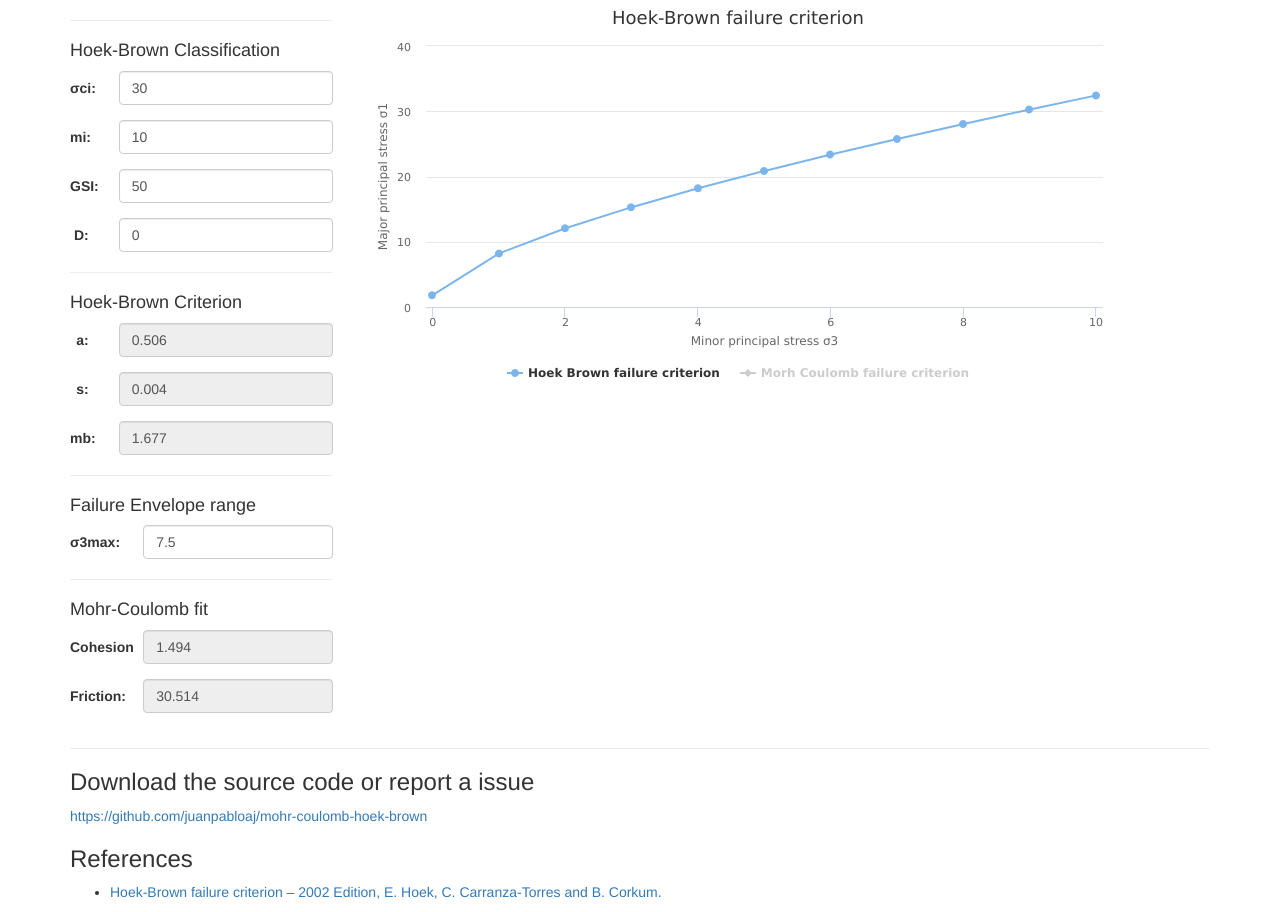
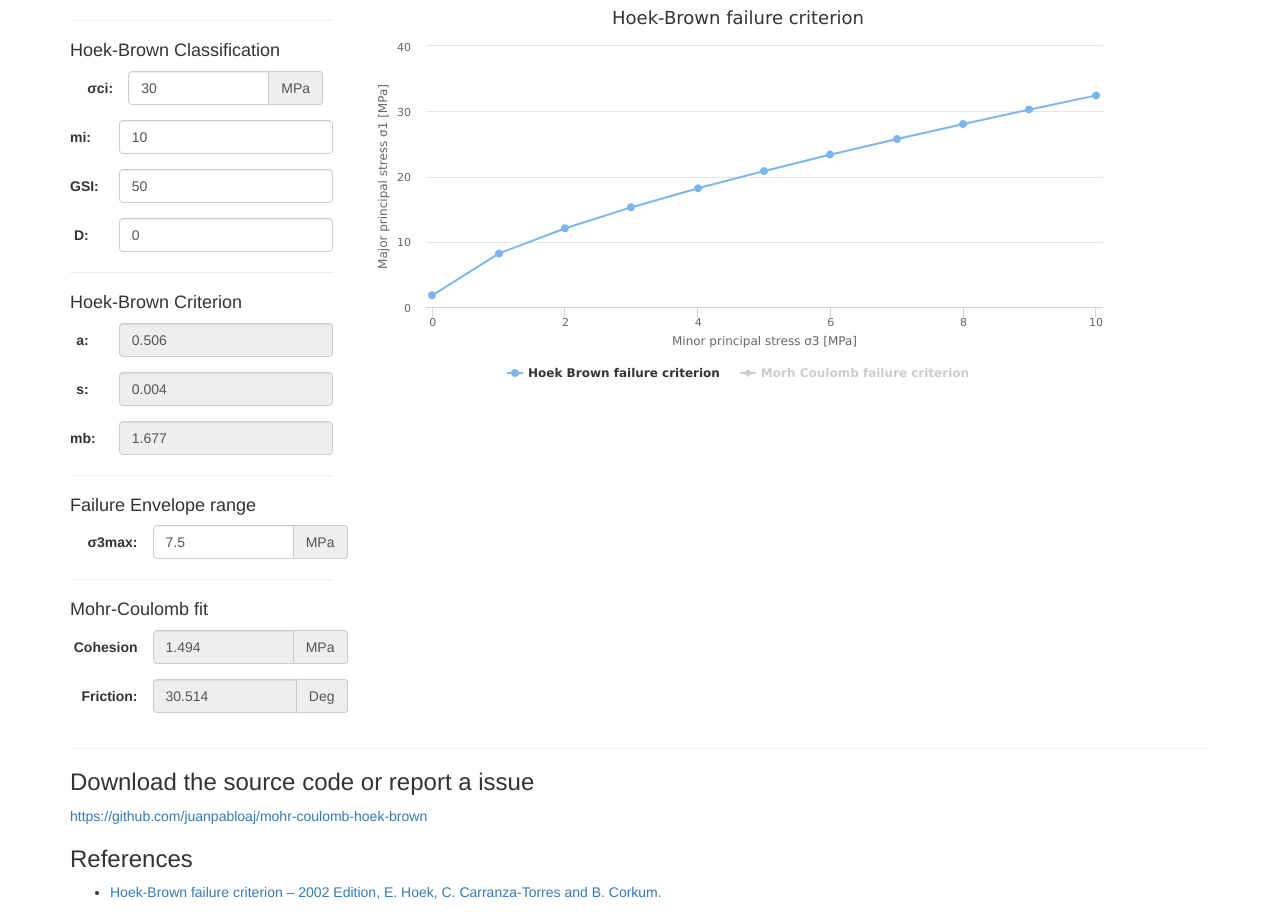
Before and after one commit to juanpabloaj/mohr-coulomb-hoek-brown, a website: page index.html in a window 1280 px wide. Drawn offline with nearby package versions, Linux system fonts and the light colour scheme.

Commit message:
MPa added

```diff
--- a/index.html
+++ b/index.html
@@ -21,9 +21,10 @@
                 <hr>
                 <h4>Hoek-Brown Classification</h4>
                 <div class="form-group">
-                  <label class="col-sm-2 control-label">&sigma;ci:</label>
-                  <div class="col-sm-10">
+                  <label class="col-sm-3 control-label">&sigma;ci:</label>
+                  <div class="col-sm-8 input-group">
                     <input class="form-control" type="number" ng-model="params.sci" min=1 max=300 required/>
+                    <div class="input-group-addon">MPa</div>
                   </div>
                 </div>
                 <div class="form-group">
@@ -67,23 +68,26 @@
                 <hr>
                 <h4>Failure Envelope range</h4>
                 <div class="form-group">
-                  <label class="col-sm-3 control-label">&sigma;3max:</label>
-                  <div class="col-sm-9">
+                  <label class="col-sm-4 control-label">&sigma;3max:</label>
+                  <div class="col-sm-8 input-group">
                     <input class="form-control" type="number" ng-model="params.s3max" min=0 max=100 step="0.1" required/>
+                    <div class="input-group-addon">MPa</div>
                   </div>
                 </div>
                 <hr>
                 <h4>Mohr-Coulomb fit</h4>
                 <div class="form-group">
-                  <label class="col-sm-3 control-label">Cohesion</label>
-                  <div class="col-sm-9">
+                  <label class="col-sm-4 control-label">Cohesion</label>
+                  <div class="col-sm-8 input-group">
                     <input class="form-control" type="number" ng-model="cohesion" min=0 max=1000 readonly/>
+                    <div class="input-group-addon">MPa</div>
                   </div>
                 </div>
                 <div class="form-group">
-                  <label class="col-sm-3 control-label">Friction:</label>
-                  <div class="col-sm-9">
+                  <label class="col-sm-4 control-label">Friction:</label>
+                  <div class="col-sm-8 input-group">
                     <input class="form-control" type="number" ng-model="friction" min=0 max=1000 readonly/>
+                    <div class="input-group-addon">Deg</div>
                   </div>
                 </div>
               </form>
--- a/js/app.js
+++ b/js/app.js
@@ -51,12 +51,12 @@ angular.module('app', [])
           },
           yAxis: {
             title: {
-              text: 'Major principal stress \u03C31'
+              text: 'Major principal stress \u03C31 [MPa]'
             },
           },
           xAxis: {
             title: {
-              text: 'Minor principal stress \u03C33'
+              text: 'Minor principal stress \u03C33 [MPa]'
             },
           },
           tooltip: {
```
